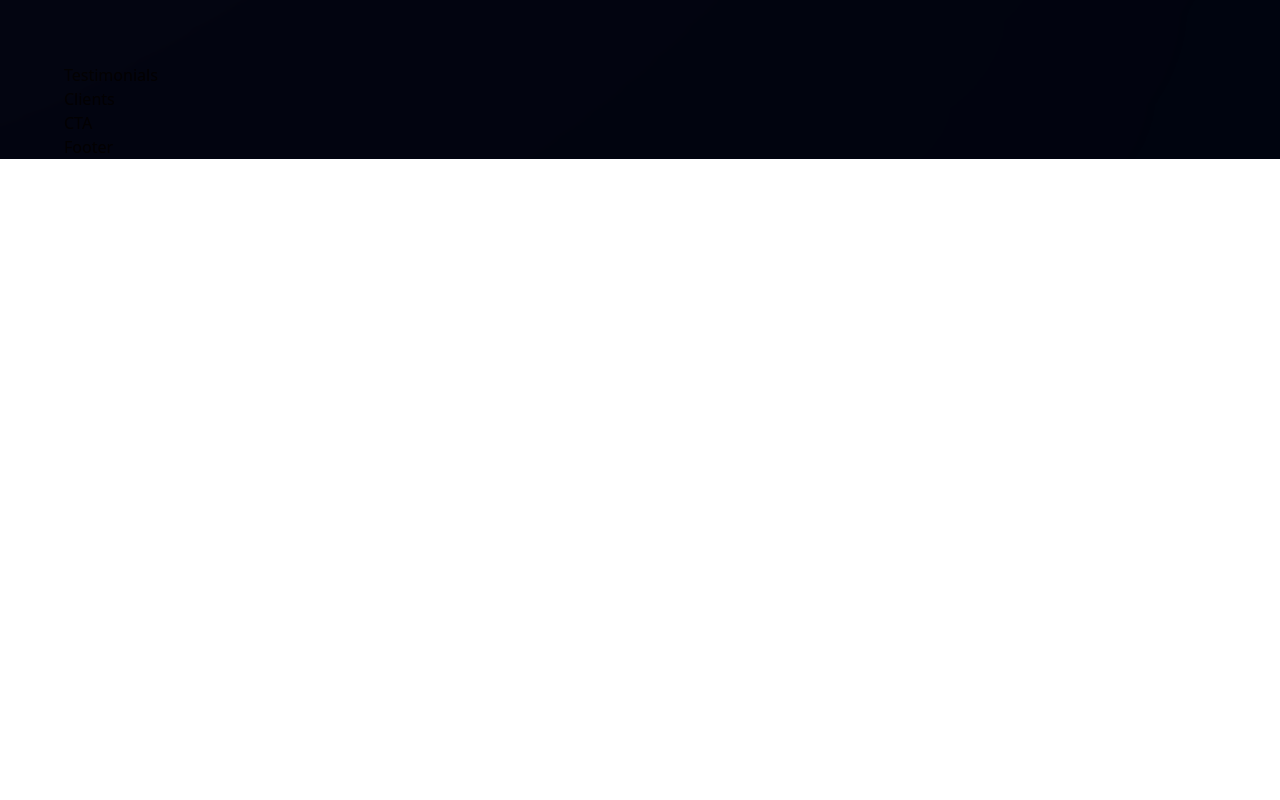
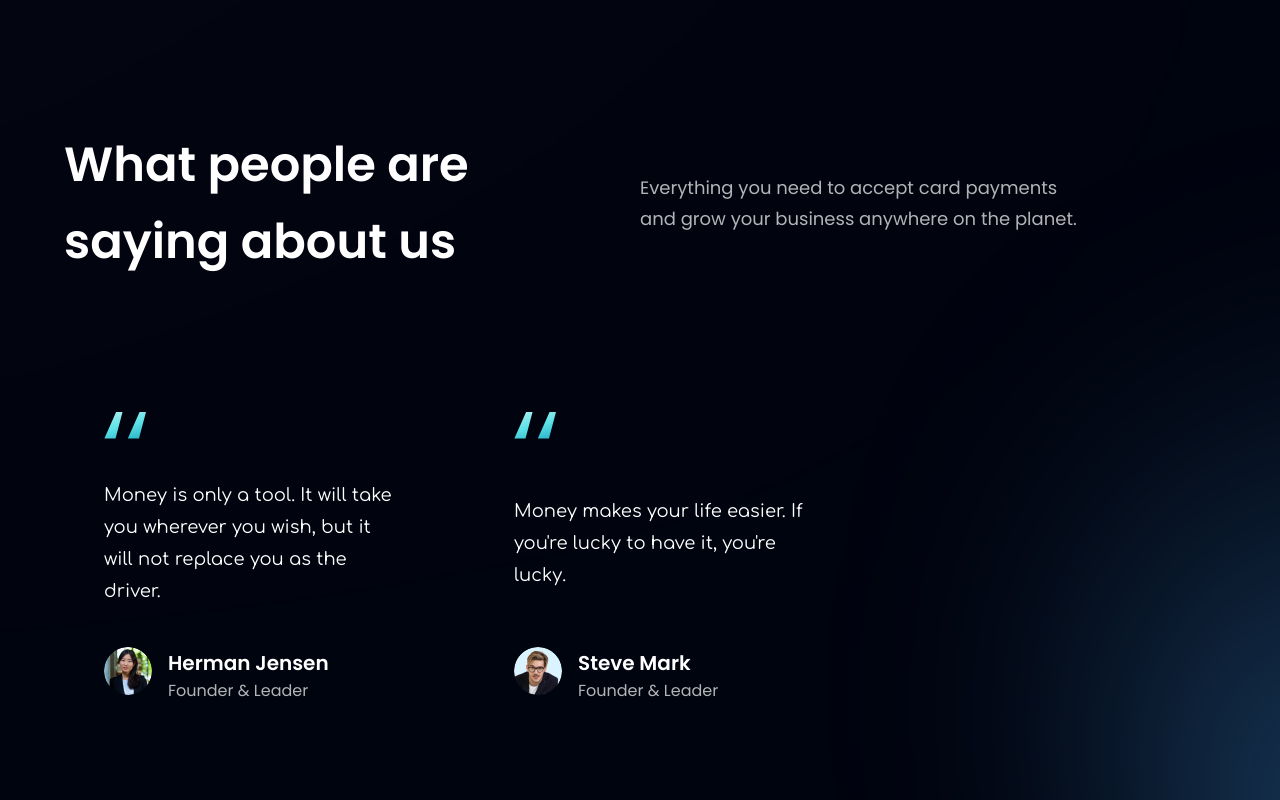
Before and after one commit to Med-lemineHmd/bank_modern_app, a React (Vite) app: page / in a window 1280 px wide. Shown: the part 2740-3540 px from the top of the page. Before the commit the page ends 2899 px from the top, so only its background shows below. Built offline with nearby package versions, Linux system fonts and the light colour scheme.

Commit message:
Testimonials Section

```diff
--- a/src/components/FeedbackCard.jsx
+++ b/src/components/FeedbackCard.jsx
@@ -1,7 +1,25 @@
 import React from "react";
+import { quotes } from "../assets";
 
-const FeedbackCard = () => {
-  return <div>FeedbackCard</div>;
-};
+const FeedbackCard = ({ content, name, title, img }) => (
+  <div className="flex justify-between flex-col px-10 py-12 rounded-[20px] max-w-[370px] md:mr-10 sm:mr-5 mr-0 my-5 feedback-card">
+    <img
+      src={quotes}
+      alt="double_quotes"
+      className="w-[42px] h-[27px] object-contain"
+    />
+    <p className="font-comfortaa font-normal text-[18px] leading-[32px] text-white my-10">
+      {content}
+    </p>
+
+    <div className="flex flex-row">
+      <img src={img} alt={name} className="w-[48px] h-[48px] rounded-full" />
+      <div className="flex flex-col ml-4">
+        <h4 className="font-poppins font-semibold text-[20px] leading-[32px] text-white">{name}</h4>
+        <p className="font-poppins font-normal text-[16px] leading-[24px] text-dimWhite">{title}</p>
+      </div>
+    </div>
+  </div>
+);
 
 export default FeedbackCard;
--- a/src/components/Testimonials.jsx
+++ b/src/components/Testimonials.jsx
@@ -1,9 +1,32 @@
-import React from 'react'
+import { feedback } from "../constants";
+import styles from "../style";
+import FeedbackCard from "./FeedbackCard";
 
-const Testimonials = () => {
-  return (
-    <div>Testimonials</div>
-  )
-}
+const Testimonials = () => (
+  <section
+    id="clients"
+    className={`${styles.paddingY} ${styles.flexCenter} flex-col relative`}
+  >
+    <div className="absolute z-[0] w-[60%] h-[60%] -right-[50%] rounded-full blue__gradient" />
+    <div className="w-full flex justify-between items-center md:flex-row flex-col sm:mb-16 mb-6 relative z-[1]">
+      <h1 className={styles.heading2}>
+        What people are <br className="sm:block hidden" /> saying about us
+      </h1>
+      <div className="w-full md:mt-0 mt-6">
+        <p
+          className={`${styles.paragraph} text-left max-w-[450px] font-comfortaa`}
+        >
+          Everything you need to accept card payments and grow your business
+          anywhere on the planet.
+        </p>
+      </div>
+    </div>
+    <div className="flex flex-wrap sm:justify-start justify-center w-full feedback-container relative z-[1]">
+      {feedback.map((card) => (
+        <FeedbackCard key={card.id} {...card} />
+      ))}
+    </div>
+  </section>
+);
 
-export default Testimonials
+export default Testimonials;
```
